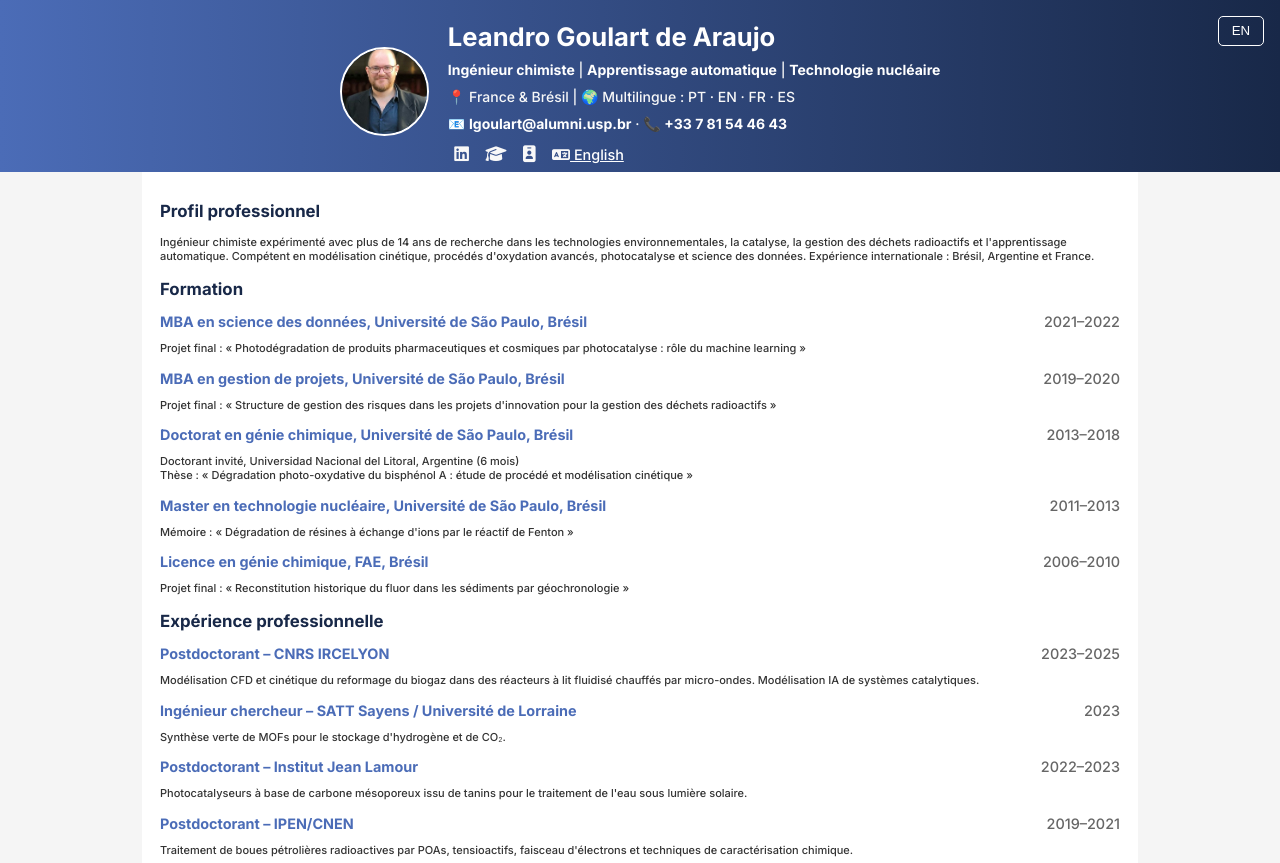
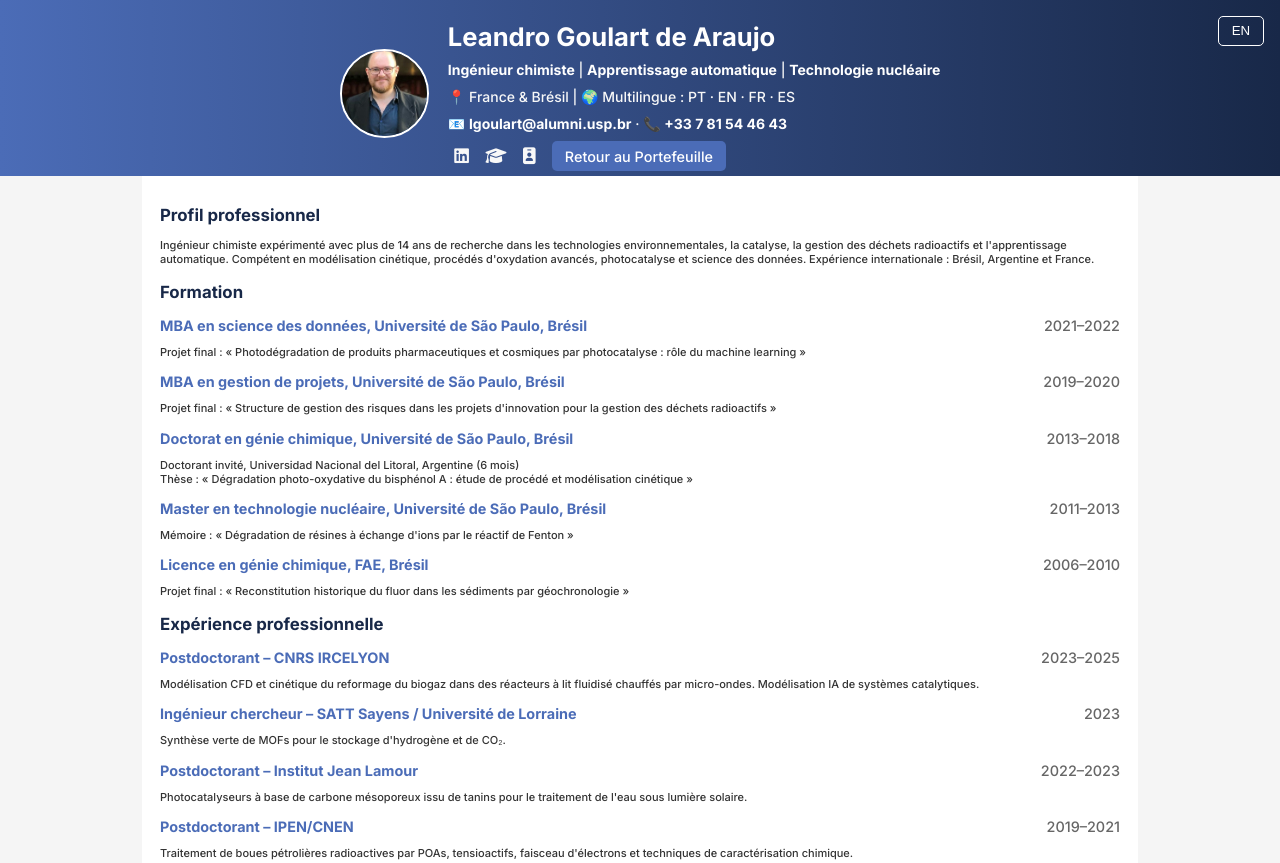
Before and after one commit to Leandro-Goulart-de-Araujo/portfolio, a plain HTML site: page cv-fr.html in a window 1280 px wide. Shown: the top 863 px of the page. Drawn offline with Linux system fonts and the light colour scheme.

Commit message:
Update cv-fr.html

```diff
--- a/cv-fr.html
+++ b/cv-fr.html
@@ -121,6 +121,18 @@
     .social-icons a:last-child {
       font-size: 0.9rem;
     }
+    .portfolio-link {
+      display: inline-block;
+      margin-top: 1rem;
+      padding: 0.4rem 0.8rem;
+      background-color: #4b6cb7;
+      color: white;
+      border-radius: 5px;
+      text-decoration: none;
+    }
+    .portfolio-link:hover {
+      background-color: #182848;
+    }
     @media print {
       header, .container { box-shadow: none; background: white; }
       .language-switcher { display: none; }
@@ -140,7 +152,7 @@
           <a href="https://www.linkedin.com/in/lgaraujo/" target="_blank"><i class="fab fa-linkedin"></i></a>
           <a href="https://scholar.google.com/citations?user=FM7DpukAAAAJ" target="_blank"><i class="fas fa-graduation-cap"></i></a>
           <a href="https://orcid.org/0000-0002-9358-0942" target="_blank"><i class="fas fa-id-badge"></i></a>
-          <a href="cv.html" target="_blank"><i class="fas fa-language"></i> English</a>
+          <a href="index-fr.html" class="portfolio-link">Retour au Portefeuille</a>
         </div>
       </div>
     </div>
```
